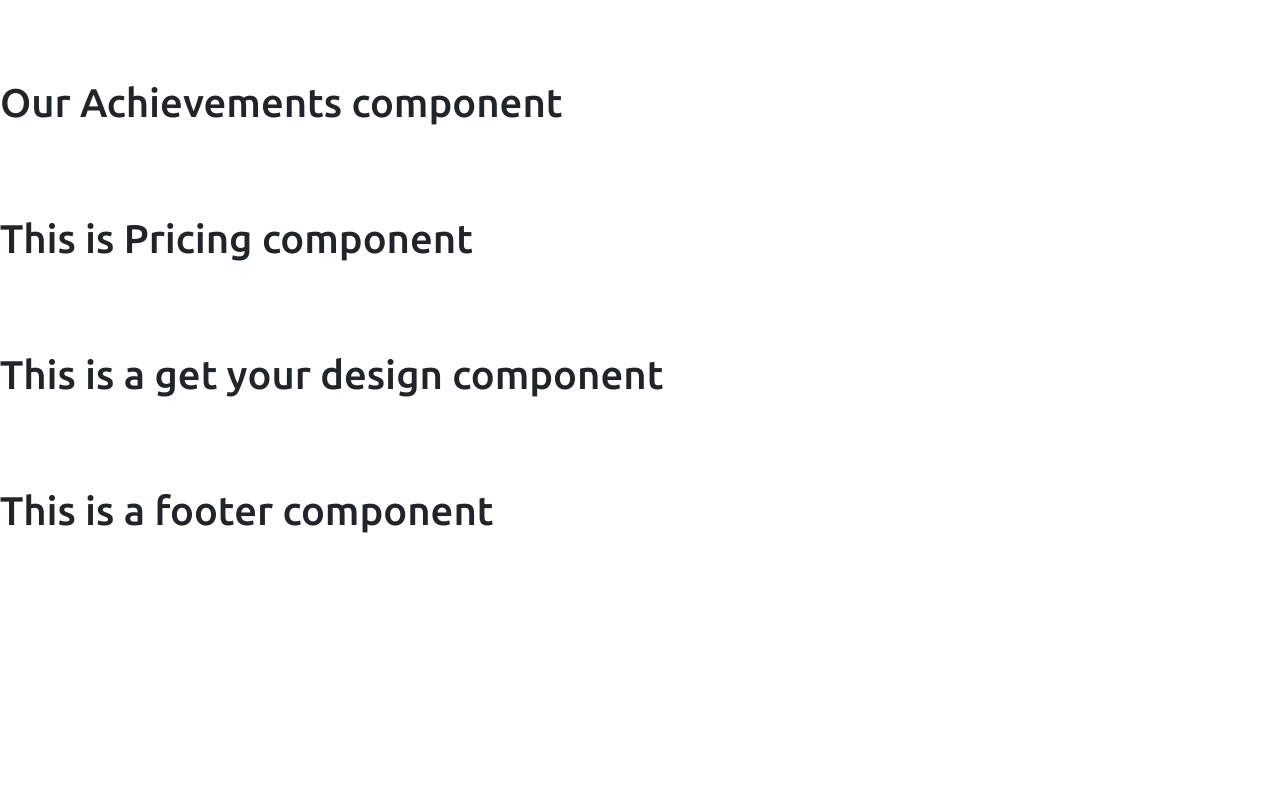
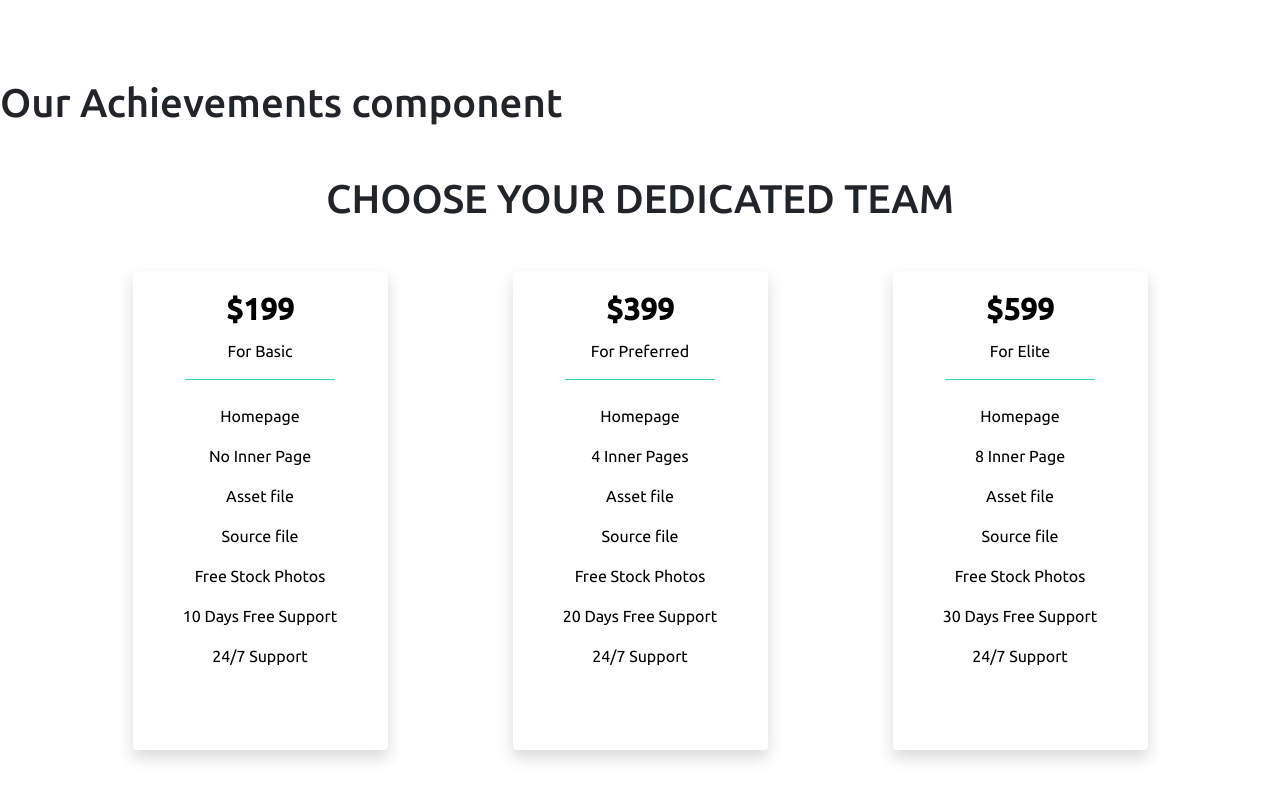
Before and after one commit to hannanuddin78/Athena-Design, a React (Create React App) app: page / in a window 1280 px wide. Shown: the part 940-1740 px from the top of the page. Before the commit the page ends 1483 px from the top, so only its background shows below. Built offline with nearby package versions, Linux system fonts and the light colour scheme.

Commit message:
team component update

```diff
--- a/src/Components/Home/ChooseYourTeam/ChooseYourTeam.css
+++ b/src/Components/Home/ChooseYourTeam/ChooseYourTeam.css
@@ -0,0 +1,51 @@
+.card-team,
+a {
+  color: black !important;
+}
+.team-price {
+  font-weight: bold !important;
+  font-size: 30px !important;
+}
+.team-hr {
+  width: 150px;
+  transition: all 0.5s ease;
+  background: #3cedce;
+}
+.card-body:hover .team-hr {
+  width: 0;
+  transition: all 0.5s ease;
+}
+.order-btn {
+  background: linear-gradient(90deg, rgba(25, 210, 193, 1) 35%, rgba(8, 175, 233, 1) 100%);
+  opacity: 0;
+  visibility: hidden;
+  transition: all 0.5s ease;
+}
+.card-body:hover .order-btn {
+  opacity: 1;
+  visibility: visible;
+  transition: all 0.5s ease;
+}
+body .card {
+  border: none;
+}
+body .card:hover {
+  border: 2px solid #3cedce !important;
+  transition: all 0.5s ease;
+}
+@media only screen and (max-width: 993px) {
+  a {
+    font-size: 14px;
+  }
+  .team-h1 {
+    font-size: 28px;
+  }
+  .team-hr {
+    width: 100px;
+  }
+
+  .btn {
+    font-size: 15px !important;
+    padding: 5px 10px !important;
+  }
+}
--- a/src/Components/Home/ChooseYourTeam/ChooseYourTeam.js
+++ b/src/Components/Home/ChooseYourTeam/ChooseYourTeam.js
@@ -1,12 +1,58 @@
-import React from 'react';
-import './ChooseYourTeam.css';
+import React from "react";
+import { Container, Row } from "react-bootstrap";
+import "./ChooseYourTeam.css";
+import TeamDetails from "./teamDetails/TeamDetails";
+
+const teamDetails = [
+  {
+    id: 1,
+    price: 199,
+    for: "For Basic",
+    li1: "Homepage",
+    li2: "No Inner Page",
+    li3: "Asset file",
+    li4: "Source file",
+    li5: "Free Stock Photos",
+    li6: "10 Days Free Support",
+    li7: "24/7 Support",
+  },
+  {
+    id: 2,
+    price: 399,
+    for: "For Preferred",
+    li1: "Homepage",
+    li2: "4 Inner Pages",
+    li3: "Asset file",
+    li4: "Source file",
+    li5: "Free Stock Photos",
+    li6: "20 Days Free Support",
+    li7: "24/7 Support",
+  },
+  {
+    id: 3,
+    price: 599,
+    for: "For Elite",
+    li1: "Homepage",
+    li2: "8 Inner Page",
+    li3: "Asset file",
+    li4: "Source file",
+    li5: "Free Stock Photos",
+    li6: "30 Days Free Support",
+    li7: "24/7 Support",
+  },
+];
 
 const ChooseYourTeam = () => {
-    return (
-        <div className="section">
-            <h1>This is Pricing component</h1>
-        </div>
-    );
+  return (
+    <Container className="mt-5">
+      <h1 className="text-center team-h1 mb-5">CHOOSE YOUR DEDICATED TEAM</h1>
+      <Row>
+        {teamDetails.map((team) => (
+          <TeamDetails team={team} key={team.id} />
+        ))}
+      </Row>
+    </Container>
+  );
 };
 
 export default ChooseYourTeam;
--- /dev/null
+++ b/src/Components/Home/ChooseYourTeam/teamDetails/TeamDetails.js
@@ -0,0 +1,30 @@
+import React from "react";
+import { Button, Card, Col, Nav } from "react-bootstrap";
+
+const TeamDetails = ({ team }) => {
+  return (
+    <Col md={3} sm={4} className="m-auto ">
+      <Card className="text-center card-team shadow mb-3">
+        <Card.Body>
+          <Card.Title className="team-price">${team.price}</Card.Title>
+          <p>{team.for}</p>
+          <hr className="team-hr" />
+          <Nav className="flex-column">
+            <Nav.Link href="/home">{team.li1}</Nav.Link>
+            <Nav.Link eventKey="link-1">{team.li2}</Nav.Link>
+            <Nav.Link eventKey="link-2">{team.li3}</Nav.Link>
+            <Nav.Link eventKey="link-3">{team.li4}</Nav.Link>
+            <Nav.Link eventKey="link-4">{team.li5}</Nav.Link>
+            <Nav.Link eventKey="link-5">{team.li6}</Nav.Link>
+            <Nav.Link eventKey="link-6">{team.li7}</Nav.Link>
+          </Nav>
+          <Button className="order-btn mt-3" variant="primary">
+            Order Now
+          </Button>
+        </Card.Body>
+      </Card>
+    </Col>
+  );
+};
+
+export default TeamDetails;
```
